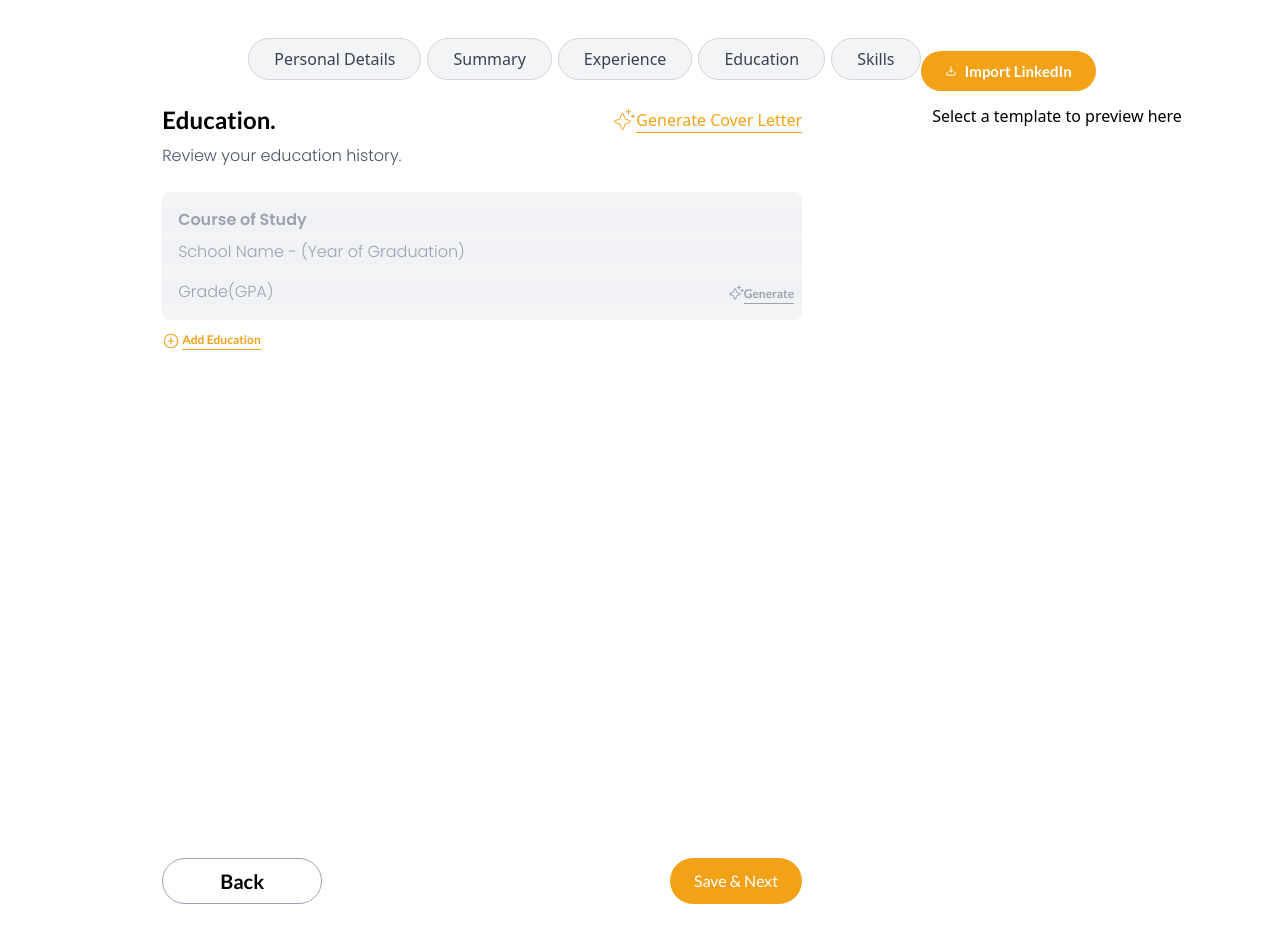
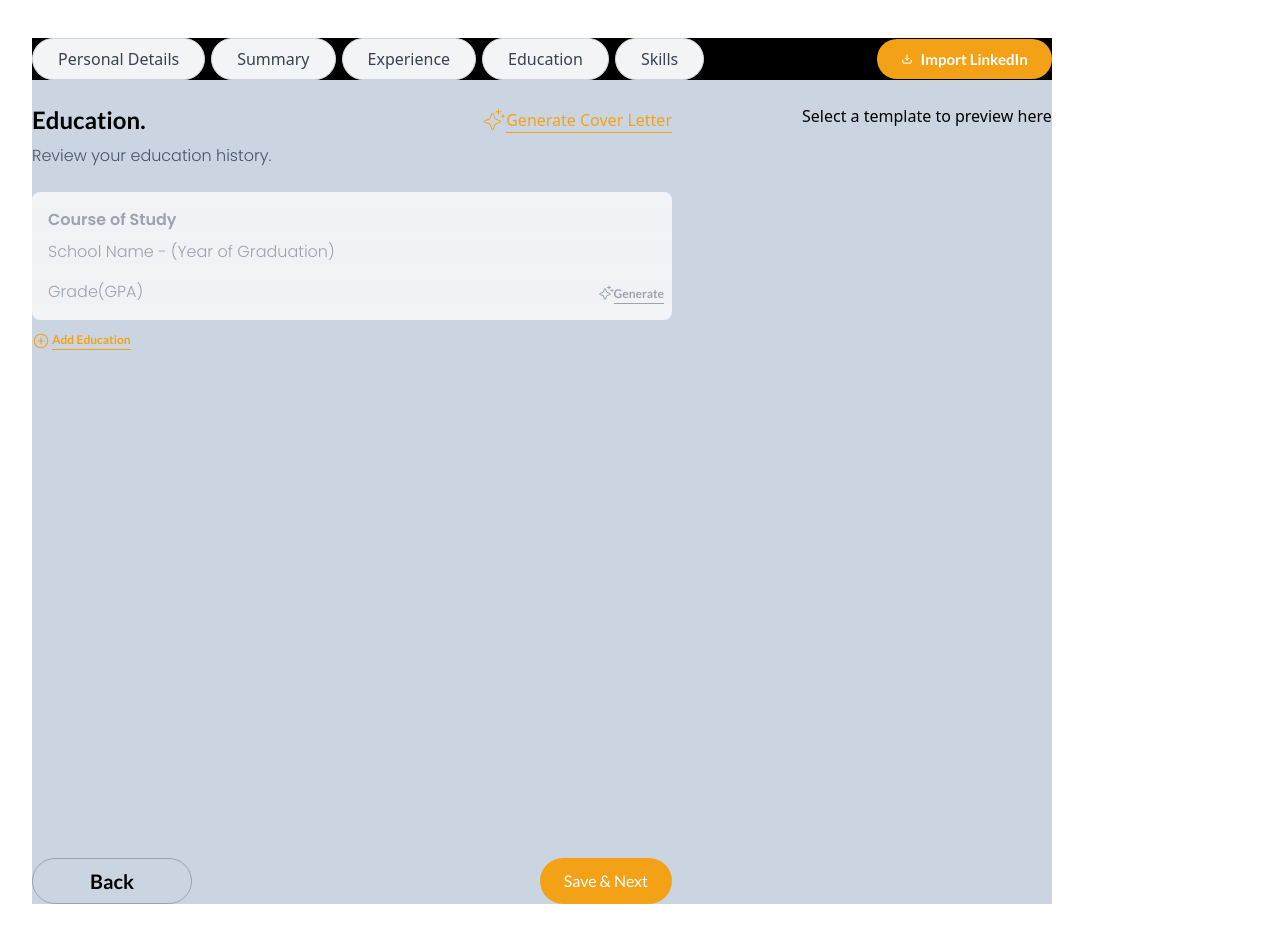
Before and after one commit to Lycan-Xx/test-4, a React (Vite) app: page /create-cv/education in a window 1280 px wide. Shown: the top 942 px of the page. After the commit the page ends 904 px from the top, so only its background shows below. Built offline with nearby package versions, Linux system fonts and the light colour scheme.

Commit message:
CreateCV styles fix

```diff
--- a/src/components/CreateCV/CreateCVLayout/CreateCVLayout.jsx
+++ b/src/components/CreateCV/CreateCVLayout/CreateCVLayout.jsx
@@ -4,8 +4,8 @@ import CreateCVNav from "../CreateCVNav"
 
 const CreateCVLayout = ({ showSideNav = false }) => {
  return (
-  <main className="w-screen flex flex-col mx-auto justify-center items-center overflow-hidden pb-[10vh]">
-     <CreateCVNav />
+  <main className="flex flex-col justify-center items-center overflow-x-hidden bg-slate-300 ">
+   <CreateCVNav />
    <Outlet />
   </main>
  )
--- a/src/components/CreateCV/CreateCVNav.jsx
+++ b/src/components/CreateCV/CreateCVNav.jsx
@@ -39,8 +39,8 @@ const CreateCVNav = () => {
  }
 
  return (
-  <main className="flex flex-col md:flex-row justify-center mx-auto w-full md:px-[10vw] items-center align-middle h-full ">
-   <nav className="flex flex-row md:gap-[6px] gap-[8px] justify-center md:justify-between mb-6 items-center">
+  <main className="flex flex-col md:flex-row justify-between w-full items-center align-middle mb-6 bg-black">
+   <nav className="flex flex-row md:gap-[6px] gap-[8px] justify-center items-center">
     {CVLinks.map(({ id, text, link }) => {
      const isActive = activeLink === link
      return (
--- a/src/components/CreateCV/Education.jsx
+++ b/src/components/CreateCV/Education.jsx
@@ -10,7 +10,7 @@ const Education = () => {
   <main
    data-aos="fade-up"
    data-aos-duration="500"
-   className="flex flex-col md:flex-row gap-[50px] md:gap-[130px] w-full justify-center px-[10vw]"
+   className="flex flex-col md:flex-row gap-[50px] md:gap-[130px] w-full justify-center"
   >
    <section
     className="md:w-[50vw] flex flex-col justify-between h-screen"
--- a/src/components/CreateCV/Experience.jsx
+++ b/src/components/CreateCV/Experience.jsx
@@ -9,7 +9,7 @@ const Experience = () => {
   <main
    data-aos="fade-up"
    data-aos-duration="500"
-   className="flex flex-col md:flex-row gap-[50px] md:gap-[130px] w-full justify-center px-[10vw]"
+   className="flex flex-col md:flex-row gap-[50px] md:gap-[130px] w-full justify-center"
   >
    <section
     className="md:w-[50vw] flex flex-col justify-between  h-screen"
--- a/src/components/CreateCV/PersonalDetails.jsx
+++ b/src/components/CreateCV/PersonalDetails.jsx
@@ -14,9 +14,9 @@ const PersonalDetails = ({ onNext }) => {
   <main
    data-aos="fade-up"
    data-aos-duration="500"
-   className="flex flex-col md:flex-row gap-[30px] md:gap-[130px] justify-between w-screen px-[10vw]"
+   className="flex flex-col md:flex-row md:justify-between max-w-screen"
   >
-   <section className="md:w-full md:min-w-1/2 flex flex-col  h-screen">
+   <section className="md:max-w-1/2 flex flex-col h-screen">
     {/* <header className="flex flex-row mx-auto justify-between w-full mb-[48px]">
      <div className="flex flex-col">
       <h4 className="font-bold text-[40px] leading-[130%]">
@@ -93,7 +93,7 @@ const PersonalDetails = ({ onNext }) => {
       Back
      </button>
      <Link
-      to="create-cv/education"
+      to="/create-cv/education"
       className="rounded-[40px] text-white flex justify-center items-center  bg-primary font-lato px-[24px]"
      >
       Save & Next
--- a/src/components/CreateCV/Skills.jsx
+++ b/src/components/CreateCV/Skills.jsx
@@ -32,7 +32,7 @@ const Skills = () => {
   <main
    data-aos="fade-up"
    data-aos-duration="500"
-   className="flex flex-col md:flex-row gap-[50px] md:gap-[130px] w-full justify-center px-[10vw]"
+   className="flex flex-col md:flex-row md:justify-between w-full justify-center"
   >
    <section
     className="md:w-[50vw]  flex flex-col justify-between  h-screen"
@@ -43,7 +43,7 @@ const Skills = () => {
       <h5 className="font-lato font-bold text-2xl whitespace-nowrap">
        Skills.
       </h5>
-      <div className="flex flex-row text-primary align-middle items-center">
+      <div className="flex flex-row text-primary align-middle items-center cursor-pointer">
        <img className="text-primary" src={AISparkle} alt="" />
        <p className="whitespace-nowrap  border-b-primary border-b-[1px]">
         Generate Cover Letter
@@ -80,7 +80,7 @@ const Skills = () => {
        />
       </div>
      </article>
-     <article className="bg-gray-100 rounded-2xl p-3 md:p-4 flex flex-col text-gray-500 md:h-[169px] md:mt-16">
+     <article className="bg-gray-100 rounded-2xl p-3 md:p-4 flex flex-col text-gray-500 md:h-[180px] md:mt-16 gap-2">
       <header className="flex flex-row font-lato gap-1">
        {" "}
        <h4 className="font-bold text-xl text-black ">Cover Letter</h4>
@@ -90,11 +90,11 @@ const Skills = () => {
        </div>
       </header>
       <textarea
-       className=" w-full h-full focus:outline-none bg-gray-100 whitespace-normal"
+       className=" w-full h-full focus:outline-none bg-gray-100 whitespace-normal h-full"
        placeholder="Using our AI tool, create a cover letter in a single click. By doing this, you might improve your chances of employment!"
        type="text"
       />
-      <div className="flex flex-row gap-1 text-primary items-center justify-end">
+      <div className="flex flex-row gap-1 text-primary items-center justify-end hover:cursor-pointer">
        <PiSparkle />
        <p className="border-b-2 border-primary ">Generate</p>
       </div>
--- a/src/components/CreateCV/Summary.jsx
+++ b/src/components/CreateCV/Summary.jsx
@@ -12,9 +12,9 @@ const Summary = () => {
   <main
    data-aos="fade-up"
    data-aos-duration="500"
-   className="flex flex-col md:flex-row gap-[50px] md:gap-[130px] w-full justify-center px-[10vw]"
+   className="flex flex-col md:flex-row md:justify-between w-full max-w-screen justify-center"
   >
-   <section className="md:w-[50vw] flex flex-col gap-[5%]  h-screen">
+   <section className="flex flex-col gap-[5%]  h-screen">
     <form className="" action="">
      <header className="flex flex-row justify-between">
       <h5 className="font-lato font-bold text-2xl whitespace-nowrap">
--- a/src/components/Layout/Layout.tsx
+++ b/src/components/Layout/Layout.tsx
@@ -11,7 +11,7 @@ export default function Layout() {
     {!location.pathname.startsWith("/create-cv") && <SideNav />}
    </nav>
 
-   <main className="pt-[3%] md:pl-8 md:pr-[152px]">
+   <main className="pt-[3%] pl-8">
     <Outlet />
    </main>
   </section>
```
